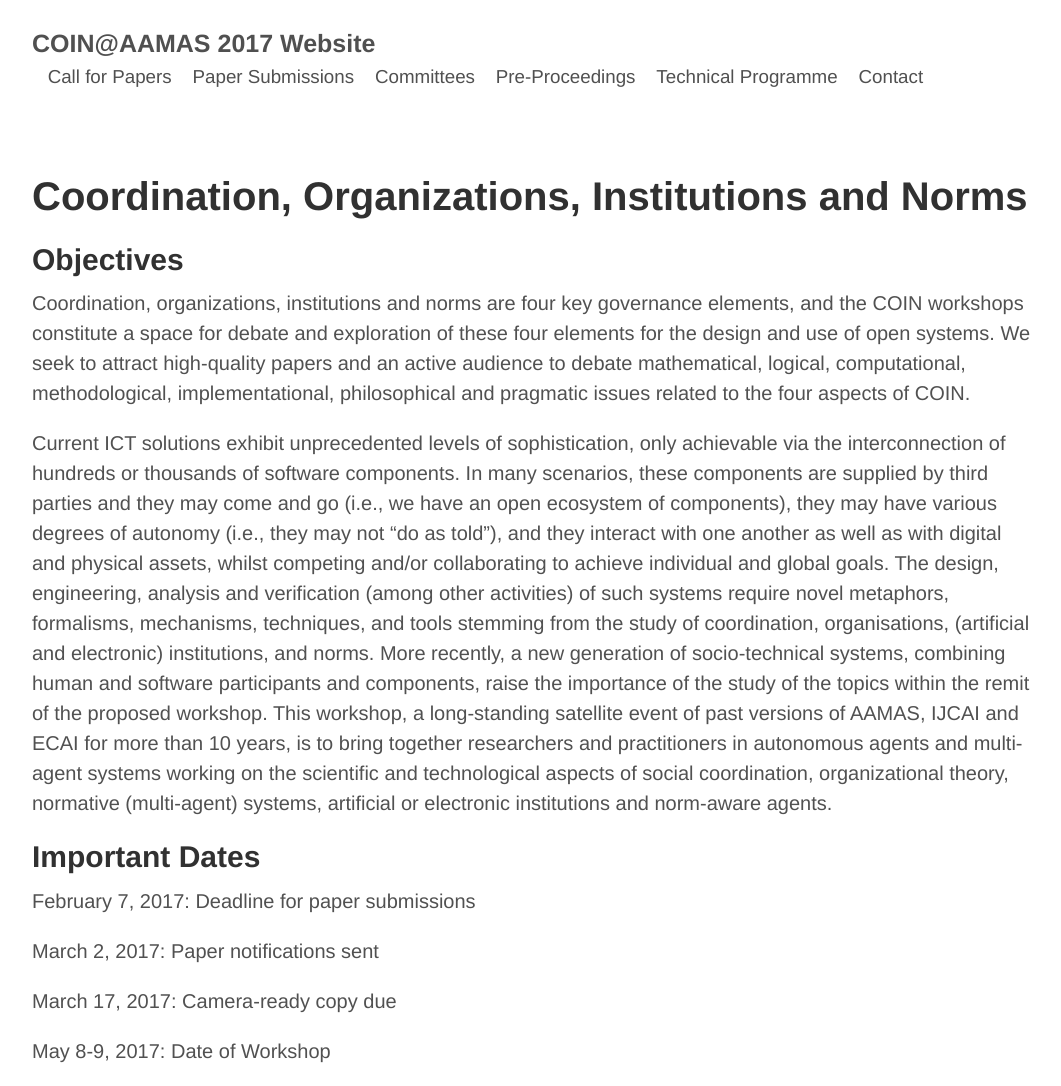
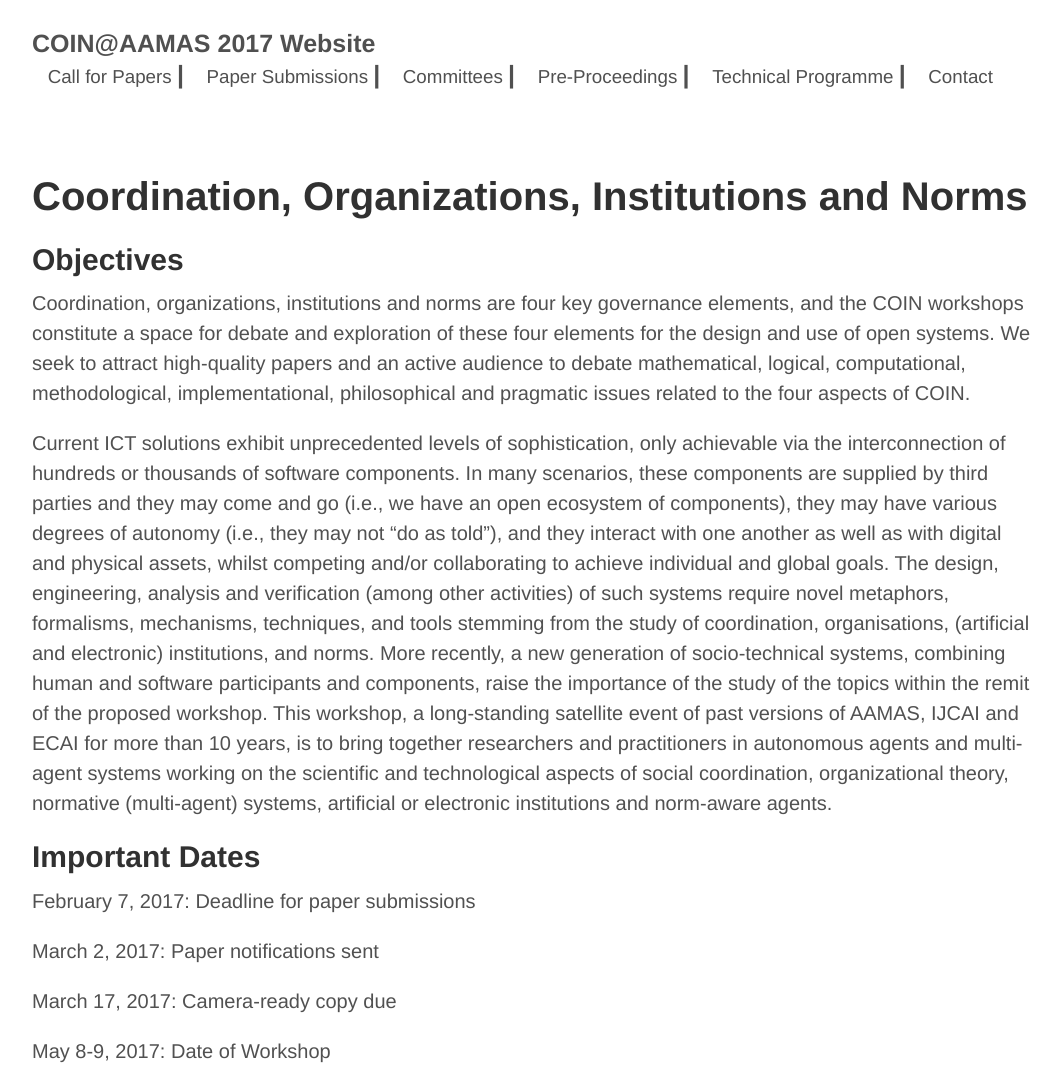
Before and after one commit to coin-workshop/coin-2017, a Jekyll site: the page built from index.md, in a window 1280 px wide. Shown: the whole page, without its empty margins (108-1169 px from the left). Built offline with Jekyll 4.4.1, drawn with Linux system fonts in a browser that asks for light colours.

Commit message:
Still changing the site header.

```diff
--- a/_layouts/default.html
+++ b/_layouts/default.html
@@ -13,22 +13,27 @@
    <h3 class="masthead-title">
      <a href="{{ site.path }}">{{ site.title }}</a>
    </h3>
-   <h3 class="masthead-title" style="padding: 0px;">
+   <h3 class="masthead-title" style="padding: 0px;margin-left: 0px;">
      <small>
         &nbsp;&nbsp;&nbsp;<a href="{{ site.path }}/call_for_papers.html">Call for Papers</a>
      </small>
+     |
      <small>
        &nbsp;&nbsp;&nbsp;<a href="{{ site.path }}/paper_submission.html">Paper Submissions</a>
      </small>
+     |
      <small>
        &nbsp;&nbsp;&nbsp;<a href="{{ site.path }}/committees.html">Committees</a>
      </small>
+     |
      <small>
        &nbsp;&nbsp;&nbsp;<a href="{{ site.path }}/pre_proceedings.html">Pre-Proceedings</a>
      </small>
+     |
      <small>
        &nbsp;&nbsp;&nbsp;<a href="{{ site.path }}/technical_programme.html">Technical Programme</a>
      </small>
+     |
      <small>
        &nbsp;&nbsp;&nbsp;<a href="{{ site.path }}/contact.html">Contact</a>
      </small>
```
